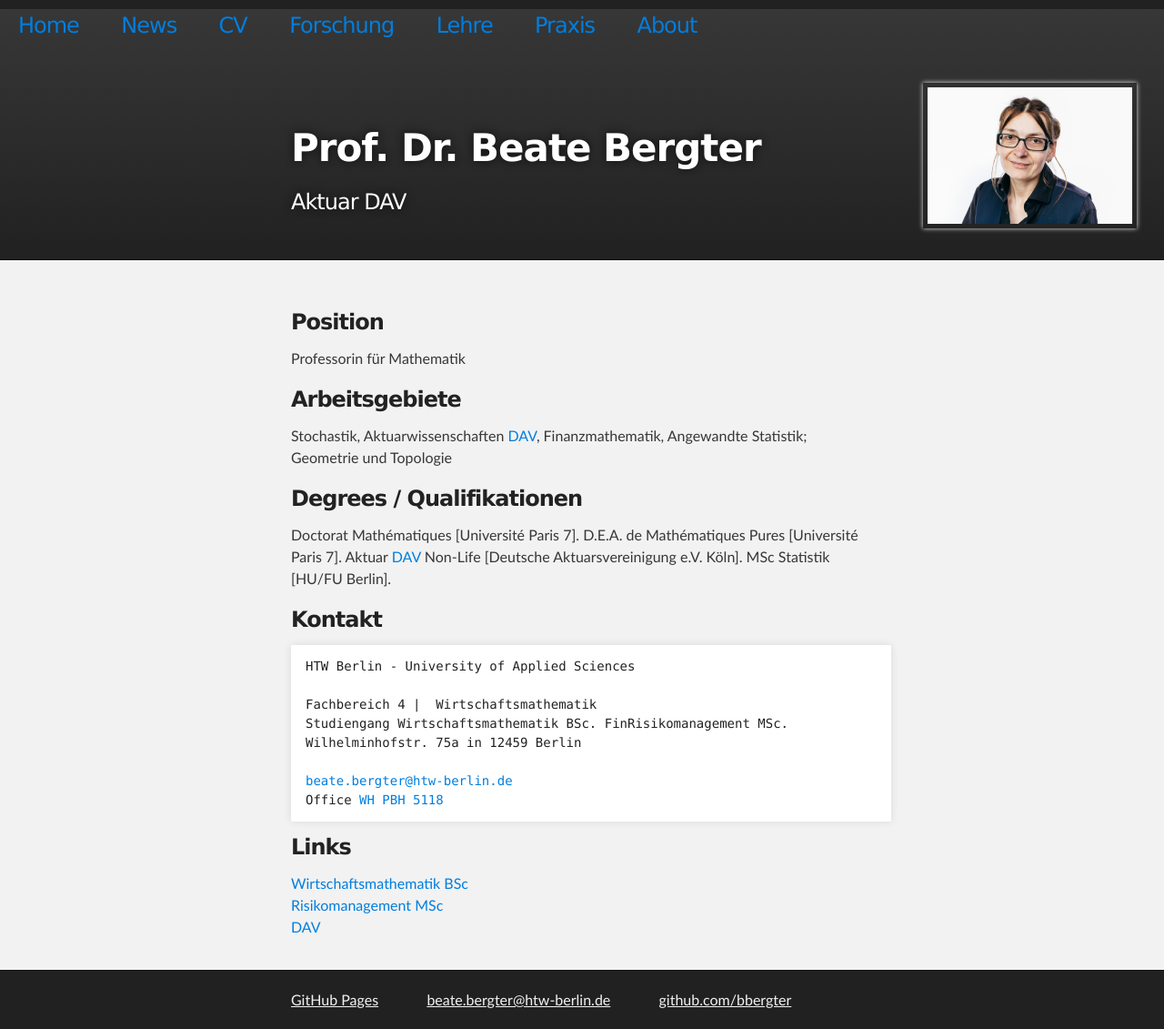
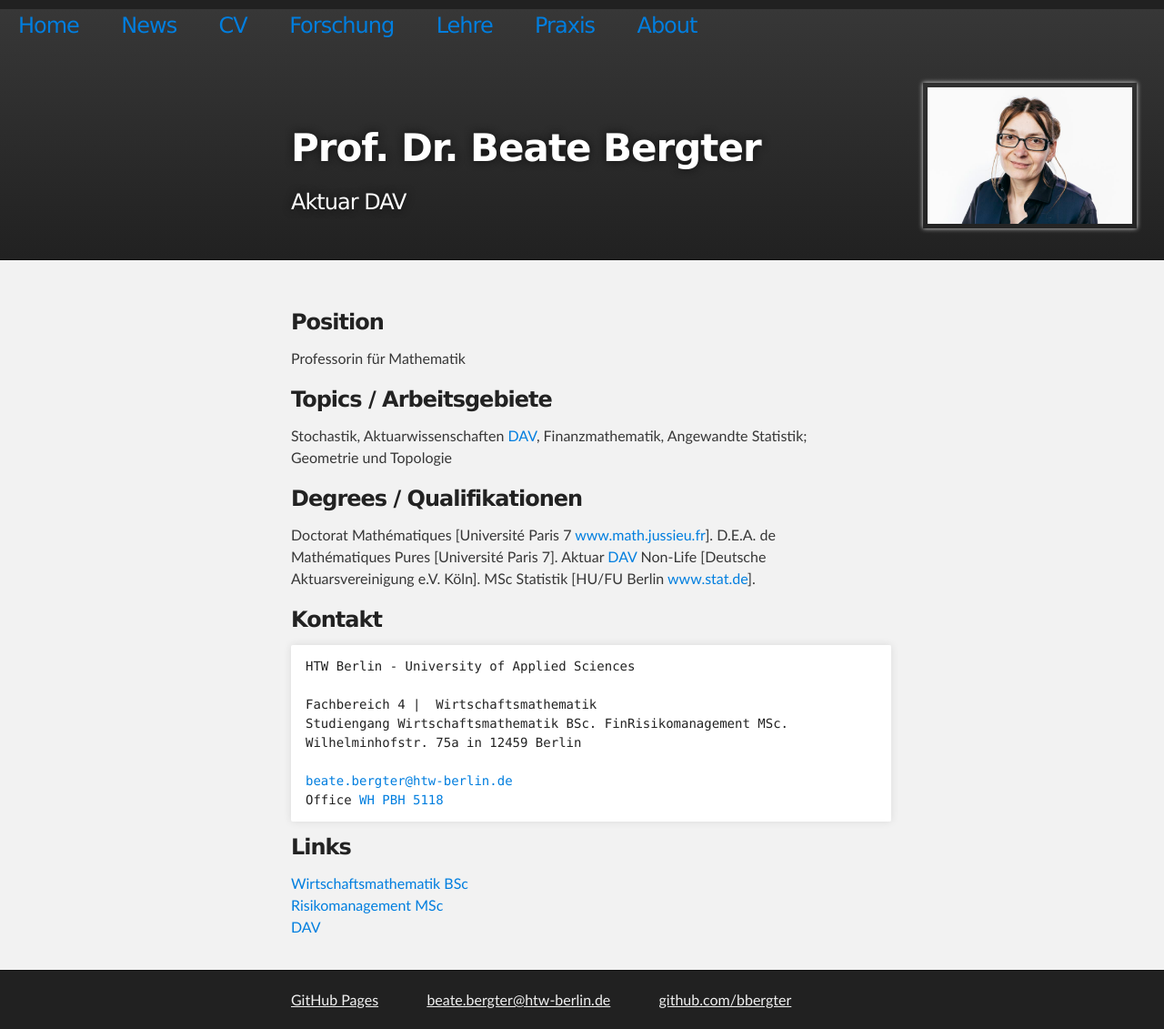
Before and after one commit to bbergter/bbergter, a Jekyll site: the page index.html, which Jekyll copies as it is, in a window 1280 px wide. Shown: the whole page at 91% size. Built offline with Jekyll 4.4.1, drawn with Linux system fonts in a browser that asks for light colours.

Commit message:
Update index.html

```diff
--- a/index.html
+++ b/index.html
@@ -61,12 +61,13 @@
 <p>Professorin für Mathematik</p>
 
 
-<h3>Arbeitsgebiete</h3>
+<h3>Topics / Arbeitsgebiete</h3>
 <p>Stochastik, Aktuarwissenschaften <a href="http://aktuar.de/" target="_blank">DAV</a>, Finanzmathematik, Angewandte Statistik; <br>Geometrie und Topologie</p>
 
 <h3>Degrees / Qualifikationen</h3>
-<p> Doctorat Mathématiques [Université Paris 7]. D.E.A. de Mathématiques Pures [Université Paris 7].
-Aktuar <a href="http://aktuar.de/" target="_blank">DAV</a> Non-Life [Deutsche Aktuarsvereinigung e.V. Köln]. MSc Statistik [HU/FU Berlin]. <p>
+<p> Doctorat Mathématiques [Université Paris 7 <a href="http://www.institut.math.jussieu.fr/"
+                  target="_blank"> www.math.jussieu.fr</a>]. D.E.A. de Mathématiques Pures [Université Paris 7].
+Aktuar <a href="http://aktuar.de/" target="_blank">DAV</a> Non-Life [Deutsche Aktuarsvereinigung e.V. Köln]. MSc Statistik [HU/FU Berlin <a href="http://stat.de/" target="_blank">www.stat.de</a>]. <p>
 
 
 <h3>Kontakt</h3>
```
